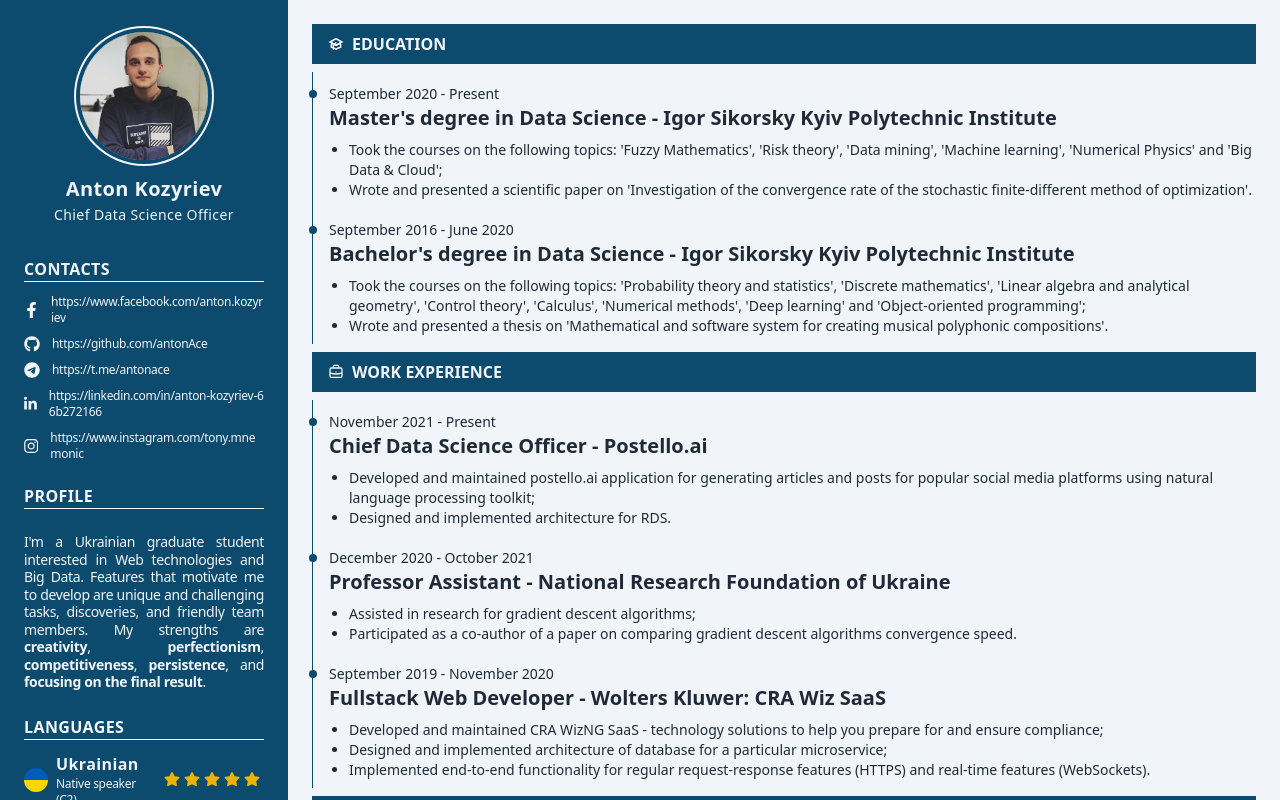
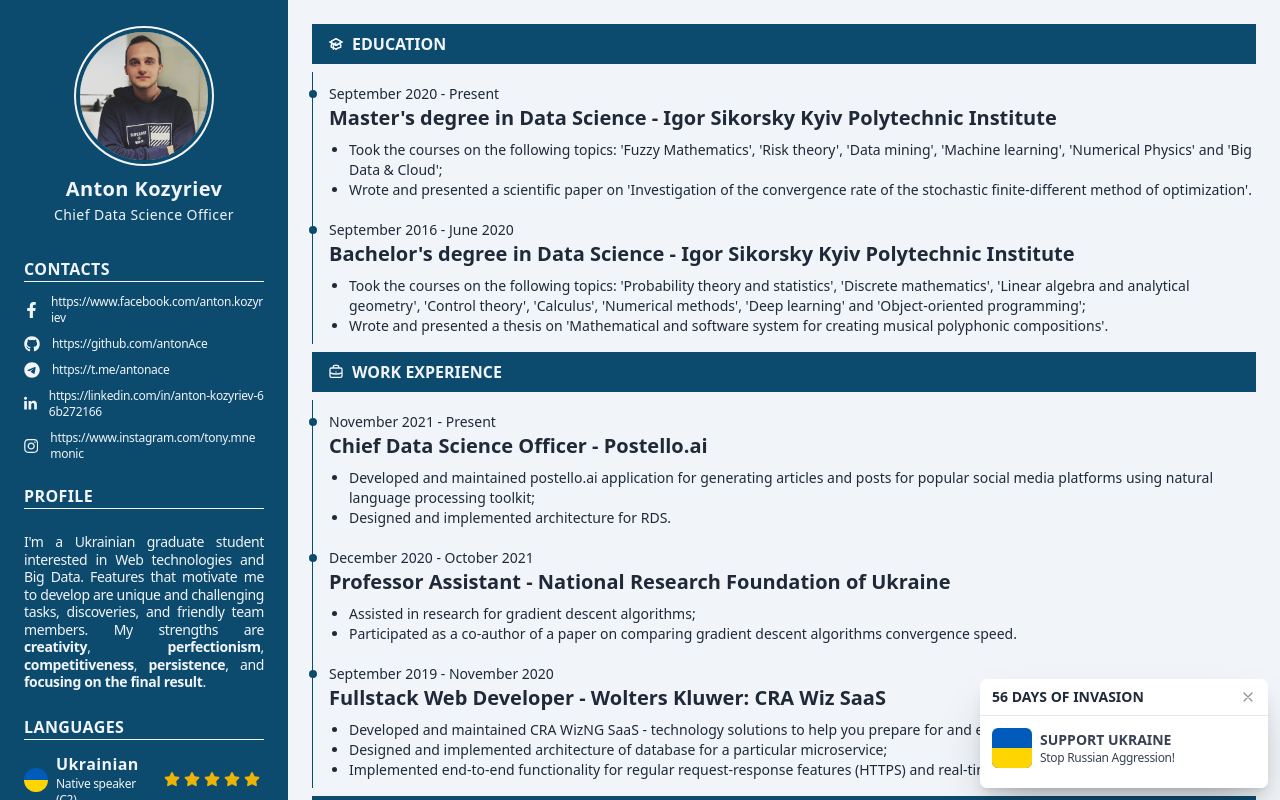
Before and after one commit to kaydotdev/antonkozyriev.me, a React (Create React App) app: page / in a window 1280 px wide. Shown: the top 800 px of the page. Built offline with nearby package versions, Linux system fonts and the light colour scheme.

Commit message:
#StandWithUkraine

```diff
--- a/src/App.tsx
+++ b/src/App.tsx
@@ -6,6 +6,7 @@ import SocialMediaButton from './components/SocialMediaButton';
 import SocialMediaBadge from './components/SocialMediaBadge';
 import CertificationBadge, { CertificationBadgeProps } from './components/CertificationBadge';
 import Timespan, { TimespanSection } from './components/Timespan';
+import UkraineCharityWidget from './components/UkraineCharityWidget';
 
 import Avatar from './static/profile.png';
 import MotherlandFlag from './static/motherland_flag.svg';
@@ -248,6 +249,8 @@ function App() {
                 <path strokeLinecap="round" strokeLinejoin="round" d="M5 12h14M5 12a2 2 0 01-2-2V6a2 2 0 012-2h14a2 2 0 012 2v4a2 2 0 01-2 2M5 12a2 2 0 00-2 2v4a2 2 0 002 2h14a2 2 0 002-2v-4a2 2 0 00-2-2m-2-4h.01M17 16h.01" />
               </svg>
             </Header>
+
+            <UkraineCharityWidget />
           </div>
         </div>
       </div>
--- /dev/null
+++ b/src/components/UkraineCharityWidget.tsx
@@ -0,0 +1,40 @@
+import { useState } from 'react';
+import MotherlandFlag from '../static/motherland_flag.svg';
+
+function UkraineCharityWidget() {
+    const [hidden, setHidden] = useState(false);
+    const invasionTime = (Date.now() - new Date("02/24/2022").getTime());
+    const invasionDays = Math.ceil(invasionTime / (1000 * 3600 * 24));
+    const widgetStyle = hidden ? { display: 'none' } : {};
+
+    return (
+        <div className="fixed bottom-3 right-3 rounded-md shadow-2xl" style={widgetStyle}>
+            <div className="flex space-x-2 justify-center">
+                <div className="bg-white shadow-lg mx-auto w-72 max-w-full text-sm pointer-events-auto bg-clip-padding rounded-lg block">
+                    <div className=" bg-white flex justify-between items-center py-2 px-3 bg-clip-padding border-b border-gray-200 rounded-t-lg">
+                        <p className="font-bold text-gray-800 tracking-tigher uppercase">{invasionDays} days of invasion</p>
+                        <div className="flex items-center">
+                            <button onClick={() => setHidden(true)} type="button" className="box-content w-4 h-4 ml-2 text-gray-800 border-none rounded-none opacity-50 focus:shadow-none focus:outline-none focus:opacity-100 hover:text-gray-800 hover:opacity-75 hover:no-underline">
+                                <svg xmlns="http://www.w3.org/2000/svg" className="w-4 h-4" fill="none" viewBox="0 0 24 24" stroke="currentColor" strokeWidth={2}>
+                                    <path strokeLinecap="round" strokeLinejoin="round" d="M6 18L18 6M6 6l12 12" />
+                                </svg>
+                            </button>
+                        </div>
+                    </div>
+                    <div className="p-3 bg-white rounded-b-lg break-words text-gray-700">
+                    <div className="flex flex-row justify-between items-center gap-x-2 mb-2">
+                        <div className="flex-none">
+                            <img src={MotherlandFlag} className="w-10 h-10 rounded-md object-cover" alt="Flag" /></div>
+                            <div className="grow">
+                                <p className="text-medium font-extrabold uppercase">Support Ukraine</p>
+                                <p className="text-xs tracking-tight">Stop Russian Aggression!</p>
+                            </div>
+                        </div>
+                    </div>
+                </div>
+            </div>
+        </div>
+    );
+}
+
+export default UkraineCharityWidget;
```
